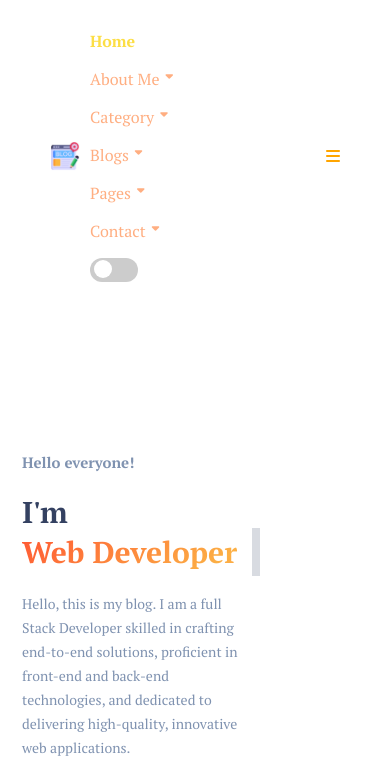
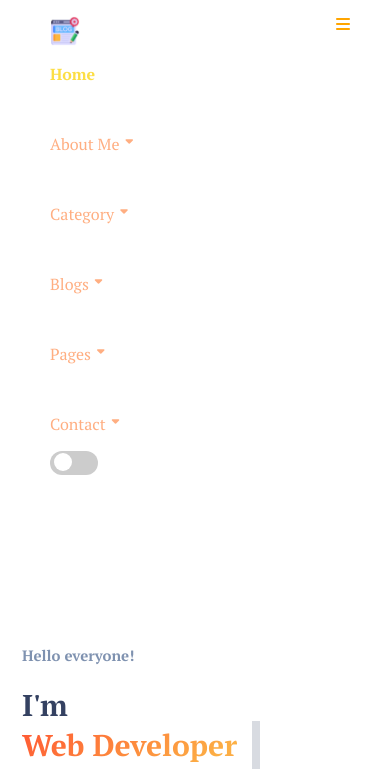
Before and after one commit to github-srijoyee/CVIP_webdev_phase1, a plain HTML site: page index.html in a window 390 px wide. Both pictures are taken after a click on the element 333 px from the left and 45 px from the top of the page. Shown: the top 782 px of the page. Drawn offline with Linux system fonts and the light colour scheme.

Commit message:
responsive2

```diff
--- a/css/home.css
+++ b/css/home.css
@@ -80,12 +80,26 @@ header nav {
 
 /* Media query for mobile view */
 @media only screen and (max-width: 768px) {
+  header{
+    margin-top: 1rem;
+    object-fit: cover;
+  }
+  .logo{
+    position: fixed;
+  }
+
   .footersec{
     display: block;
   }
   .logo a h1{
     display: none;
   }
+ .logo{
+  position: fixed;
+  top:0;
+  padding-top: 1rem;
+  padding-bottom: 2rem;
+ }
   .toggle-switch{
     display: none;
   }
@@ -103,6 +117,11 @@ header nav {
   }
 
   .menu-icon {
+    margin-top: 1rem;
+    position: fixed;
+    top:0;
+    right:0;
+    padding-right: 2.5rem;
     display: flex; /* Show menu icon */
     cursor: pointer;
     margin-left: auto; /* Push the menu icon to the right */
@@ -118,6 +137,9 @@ header nav {
       display: none; /* Hide the navbar */
   }
 
+ #header.scrolled{
+  padding: 30px;
+ }
   .navlist ul.active {
       display: block; /* Show the navbar when active */
       z-index: 9999;
@@ -149,7 +171,6 @@ font-size: 1rem;
   }
   .hottopicsec{
     display: block;
-    width: 100%;
     align-items: center;
     justify-content: center;
   }
@@ -247,6 +268,14 @@ font-size: 1rem;
   background-color: #ccc;
   -webkit-transition: .4s;
   transition: .4s;
+}
+
+header li{
+  padding-top: 2rem;
+  align-items: flex-start;
+}
+header{
+  margin-top:1px;
 }
 
 .slider:before {
```
